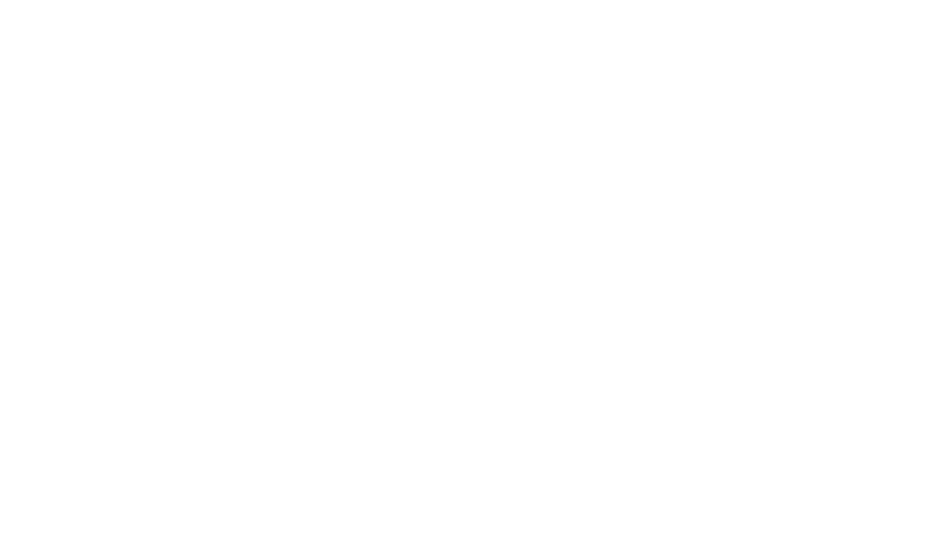
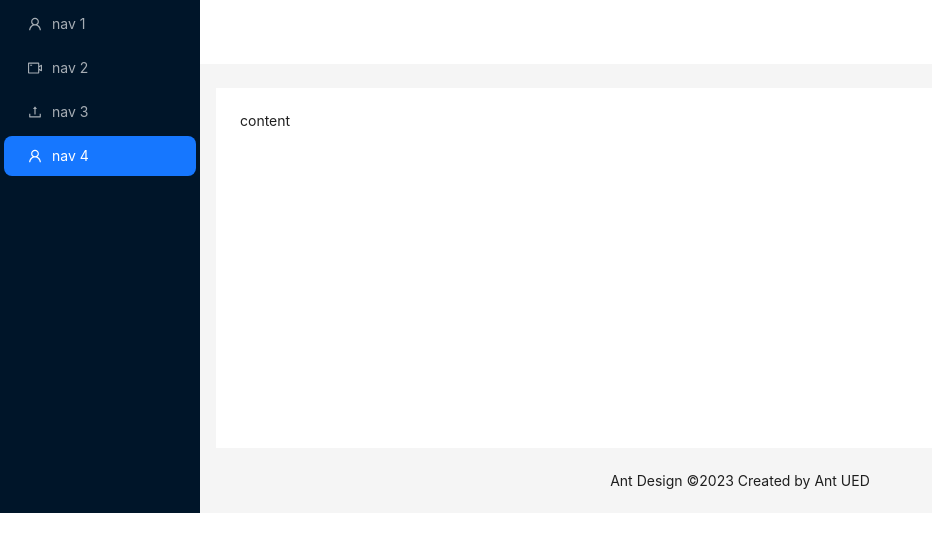
Before and after one commit to azizlaghari/dashboard-finance, a React (Vite) app: page / in a window 1280 px wide. Shown: the top 552 px of the page, without its empty margins (0-932 px from the left). Built offline with nearby package versions, Linux system fonts and the light colour scheme.

Commit message:
layout add

```diff
--- a/src/App.jsx
+++ b/src/App.jsx
@@ -1,5 +1,5 @@
 import React from 'react'
-import Dashboard from './components/dashboard'
+import Dashboard from './layout/dashboard'
 
 const App = () => {
   return (
--- /dev/null
+++ b/src/layout/dashboard.css
@@ -0,0 +1,5 @@
+*{
+    margin: 0;
+    padding: 0;
+    box-sizing: border-box;
+}
--- /dev/null
+++ b/src/layout/dashboard.jsx
@@ -0,0 +1,70 @@
+import { UploadOutlined, UserOutlined, VideoCameraOutlined } from '@ant-design/icons';
+import { Layout, Menu, theme } from 'antd';
+import React from 'react';
+import "./dashboard.css"
+
+const { Header, Content, Footer, Sider } = Layout;
+const Dashboard = () => {
+    const {
+        token: { colorBgContainer },
+    } = theme.useToken();
+    return (
+        <Layout>
+            <Sider
+                breakpoint="lg"
+                collapsedWidth="0"
+                onBreakpoint={(broken) => {
+                    console.log(broken);
+                }}
+                onCollapse={(collapsed, type) => {
+                    console.log(collapsed, type);
+                }}
+            >
+                <div className="logo" />
+                <Menu
+                    theme="dark"
+                    mode="inline"
+                    defaultSelectedKeys={['4']}
+                    items={[UserOutlined, VideoCameraOutlined, UploadOutlined, UserOutlined].map(
+                        (icon, index) => ({
+                            key: String(index + 1),
+                            icon: React.createElement(icon),
+                            label: `nav ${index + 1}`,
+                        }),
+                    )}
+                />
+            </Sider>
+            <Layout>
+                <Header
+                    style={{
+                        padding: 0,
+                        background: colorBgContainer,
+                    }}
+                />
+                <Content
+                    style={{
+                        margin: '24px 16px 0',
+                    }}
+                >
+                    <div
+                        style={{
+                            padding: 24,
+                            minHeight: 360,
+                            background: colorBgContainer,
+                        }}
+                    >
+                        content
+                    </div>
+                </Content>
+                <Footer
+                    style={{
+                        textAlign: 'center',
+                    }}
+                >
+                    Ant Design ©2023 Created by Ant UED
+                </Footer>
+            </Layout>
+        </Layout>
+    );
+};
+export default Dashboard;
```
Also changed, not shown: src/components/dashboard.jsx (deleted, +0 -11 lines).
